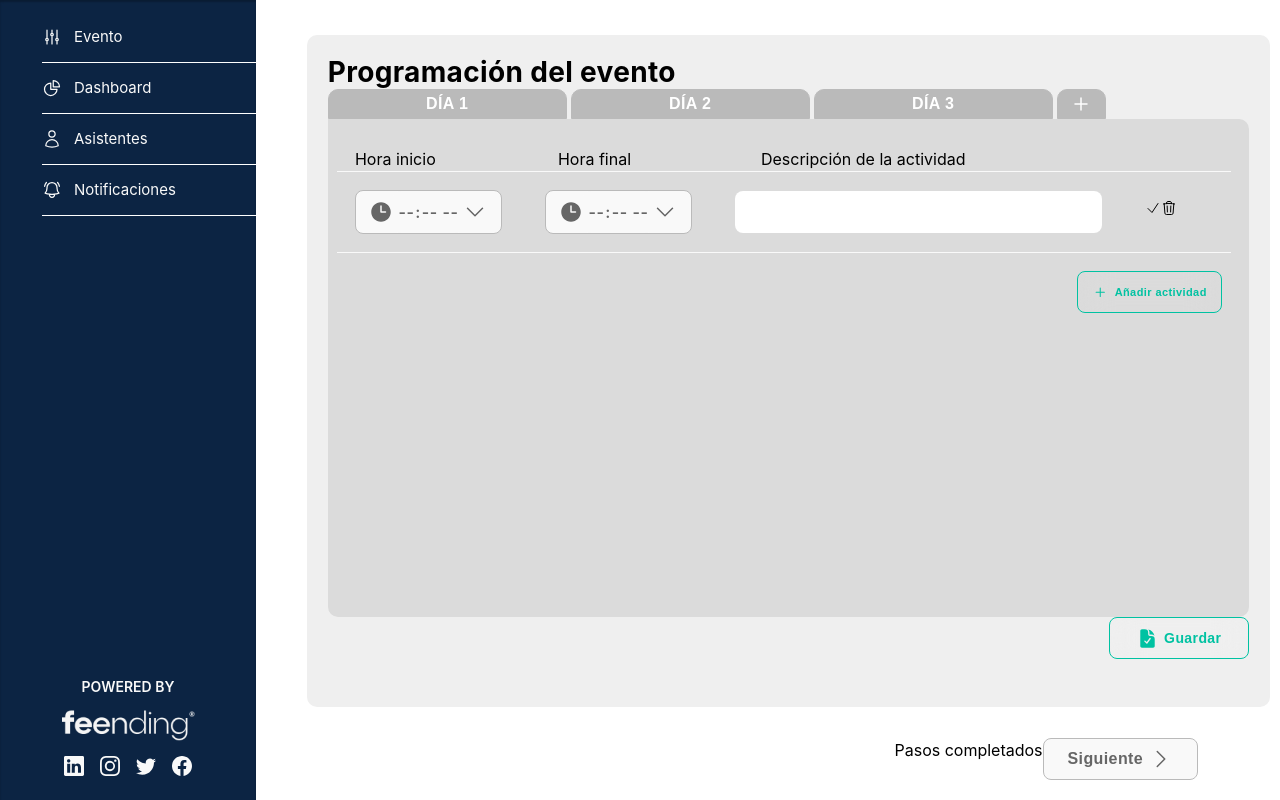
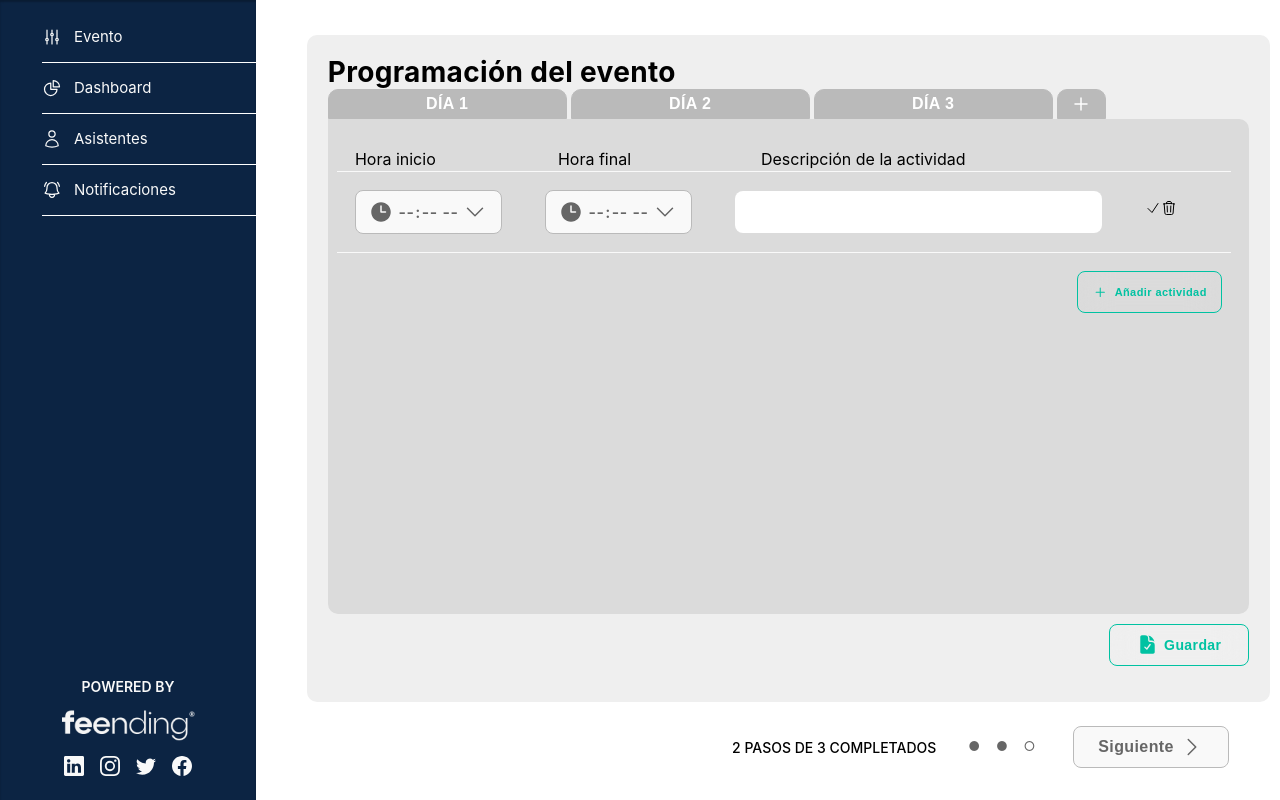
Before and after one commit to amsiceza/TBridge-Feending-Project, a React (Vite) app: page /katform in a window 1280 px wide. Built offline with nearby package versions, Linux system fonts and the light colour scheme; a web font is replaced by a local one.

Commit message:
Activity form

```diff
--- a/src/KatForm/KatForm.jsx
+++ b/src/KatForm/KatForm.jsx
@@ -5,7 +5,10 @@ import "../sass/input.scss"
 import BtnAddActivity from '../components/Buttons/BtnAddActivity';
 import BtnSave from '../components/Buttons/BtnSave';
 import BtnNext from '../components/Buttons/BtnNext';
+
+
 const KatForm = () => {
+
   const [inputGroups, setInputGroups] = useState([
     { input1: '', input2: '', input3: '' }
   ]);
@@ -46,17 +49,24 @@ const KatForm = () => {
     setInputGroups(updatedGroups);
   };
 
+
+const handleSave = (e) =>{
+  e.preventDefault();
+  console.log(inputGroups)
+}
+
+
   const renderInputGroups = () => {
     return inputGroups.map((group, index) => (
 
-      <div key={index}  className="inputs-div">
+      <div key={index} className="inputs-div">
         {group.showText ? (
           <>
             <span className="clock-text">{group.input1} </span> <span className="clock-text">{group.input2} </span>
             <span className="activity-text"> {group.input3} </span>
             <span className="activity-icons">
-          <i type="button" onClick={() => handleConvertToInput(index)}><HiOutlinePaintBrush/></i>
-              <i type="button"onClick={() => deleteActivity(index)}><HiOutlineTrash/></i>
+              <i type="button" onClick={() => handleConvertToInput(index)}><HiOutlinePaintBrush /></i>
+              <i type="button" onClick={() => deleteActivity(index)}><HiOutlineTrash /></i>
             </span>
           </>
         ) : (
@@ -89,19 +99,18 @@ const KatForm = () => {
               onChange={(e) => handleInputChange(index, 'input3', e.target.value)}
             />
             <span className="activity-icons">
-              <i type="button" onClick={() => handleConvertToText(index)}><HiOutlineCheck/></i>
+              <i type="button" onClick={() => handleConvertToText(index)}><HiOutlineCheck /></i>
 
-
-                  <i type="button"onClick={() => deleteActivity(index)}><HiOutlineTrash/></i>
+              <i type="button" onClick={() => deleteActivity(index)}><HiOutlineTrash /></i>
             </span>
 
           </>
         )}
-
-
       </div>
     ));
   };
+
+
 
 
   return (
@@ -114,11 +123,8 @@ const KatForm = () => {
           <button className="btn-tab-day" >DÍA 1</button>
           <button className="btn-tab-day">DÍA 2</button>
           <button className="btn-tab-day" >DÍA 3</button>
-          <button className="btn-tab-plus" ><span><HiPlusSmall/></span></button>
+          <button className="btn-tab-plus" ><span><HiPlusSmall /></span></button>
         </div>
-
-
-
 
         <div className="activity-form">
 
@@ -128,34 +134,28 @@ const KatForm = () => {
             <span className="activity-text">Descripción de la actividad</span>
           </span>
 
-
-
-
-
           {renderInputGroups()}
-
 
           <div className="addbutton-div">
 
             <BtnAddActivity handleClick={handleAddInputGroup} />
           </div>
 
+        </div >
 
-
-        </div >
-      <div className="savebutton-div">
-      <BtnSave></BtnSave>
-      </div>
-      </div>
-
-
-<div className="nextbutton-div" >
-
-  <span>Pasos completados</span>
-  <span> <BtnNext></BtnNext></span>
+        <span className="savebutton-div">
+          <BtnSave onClick={handleSave}></BtnSave>
+        </span>
 
       </div>
 
+      <div className="next-recinto-container">
+        <p className="steps">2 Pasos de 3 Completados</p>
+        <p className="points">● ● &#x25CB;</p>
+        <div className="btns">
+          <BtnNext></BtnNext>
+        </div>
+      </div>
 
     </>
   )
--- a/src/KatForm/KatForm.scss
+++ b/src/KatForm/KatForm.scss
@@ -104,7 +104,7 @@ flex-grow: 0;
   // width: 100%;
   display: flex;
   justify-content: flex-end;
-  margin-top: auto;
+  padding-top: 10px;
 }
 
 .nextbutton-div {
@@ -115,3 +115,35 @@ flex-grow: 0;
   margin-top: 1%;
 
 }
+
+
+.next-recinto-container{
+  display: flex;
+  gap: 2rem;
+  justify-content: flex-end;
+  margin-right: 5%;
+  align-items: center;
+  margin-top: 1.5rem;
+  margin-bottom: 2rem;
+
+      .steps{
+          text-transform: uppercase;
+          font-size: 14px;
+          font-weight: 500;
+      }
+      .points{
+          letter-spacing: 6px;
+          font-size: 13px;
+          color: $gray;
+
+          span {
+            color: transparent;
+            border: 1px solid $gray;
+          }
+
+      }
+      .btns{
+          display: flex;
+          gap: 1rem;
+      }
+}
```
Also changed, not shown: src/App.scss (line endings or trailing spaces). Lines whose indentation alone changed are shown as unchanged.
